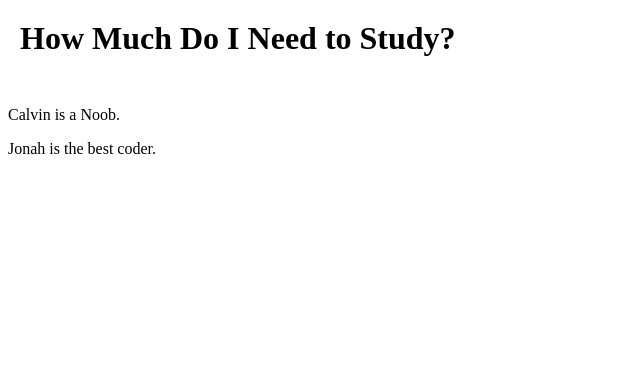
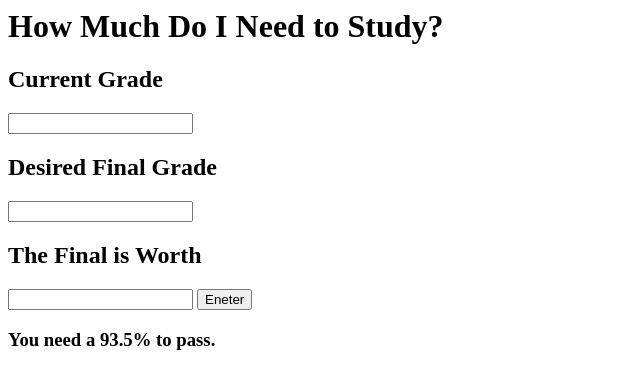
Before and after one commit to JonahR/finalgradecalculator, a plain HTML site: page index.html in a window 1280 px wide. Shown: the whole page, without its empty margins (0-640 px from the left). Drawn offline with Linux system fonts and the light colour scheme.

Commit message:
Basic website structure

```diff
--- a/index.html
+++ b/index.html
@@ -1,19 +1,19 @@
 <html>
   <head>
     <title>How Much Do I Need to Study?</title>
+    <script src="script.js"></script>
   </head>
-  <body bgcolor=white>
+  <body>
 
-    <table border="0" cellpadding="10">
-      <tr>
-        <td>
-          <h1>How Much Do I Need to Study?</h1>
-        </td>
-      </tr>
-    </table>
-
-    <p>Calvin is a Noob. </p>
-    <p>Jonah is the best coder. </p>
+    <h1>How Much Do I Need to Study?</h1>
+    <h2>Current Grade</h2>
+    <input type="text" id="currentGrade">
+    <h2>Desired Final Grade</h2>
+    <input type="text" id="finalGrade">
+    <h2>The Final is Worth</h2>
+    <input type="text" id="finalWorth">
+    <button type="button" onclick="calcGrade()">Eneter</button>
+    <h3>You need a 93.5% to pass.</h3>
 
   </body>
 </html>
--- /dev/null
+++ b/script.js
@@ -0,0 +1,6 @@
+function calcGrade(){
+    var currentGrade = document.getElementById('currentGrade').value;
+    var finalGrade = document.getElementById('finalGrade').value;
+    var finalWorth = document.getElementById('finalWorth').value;
+    alert(currentGrade + " " + finalGrade + " " + finalWorth);
+}
```
